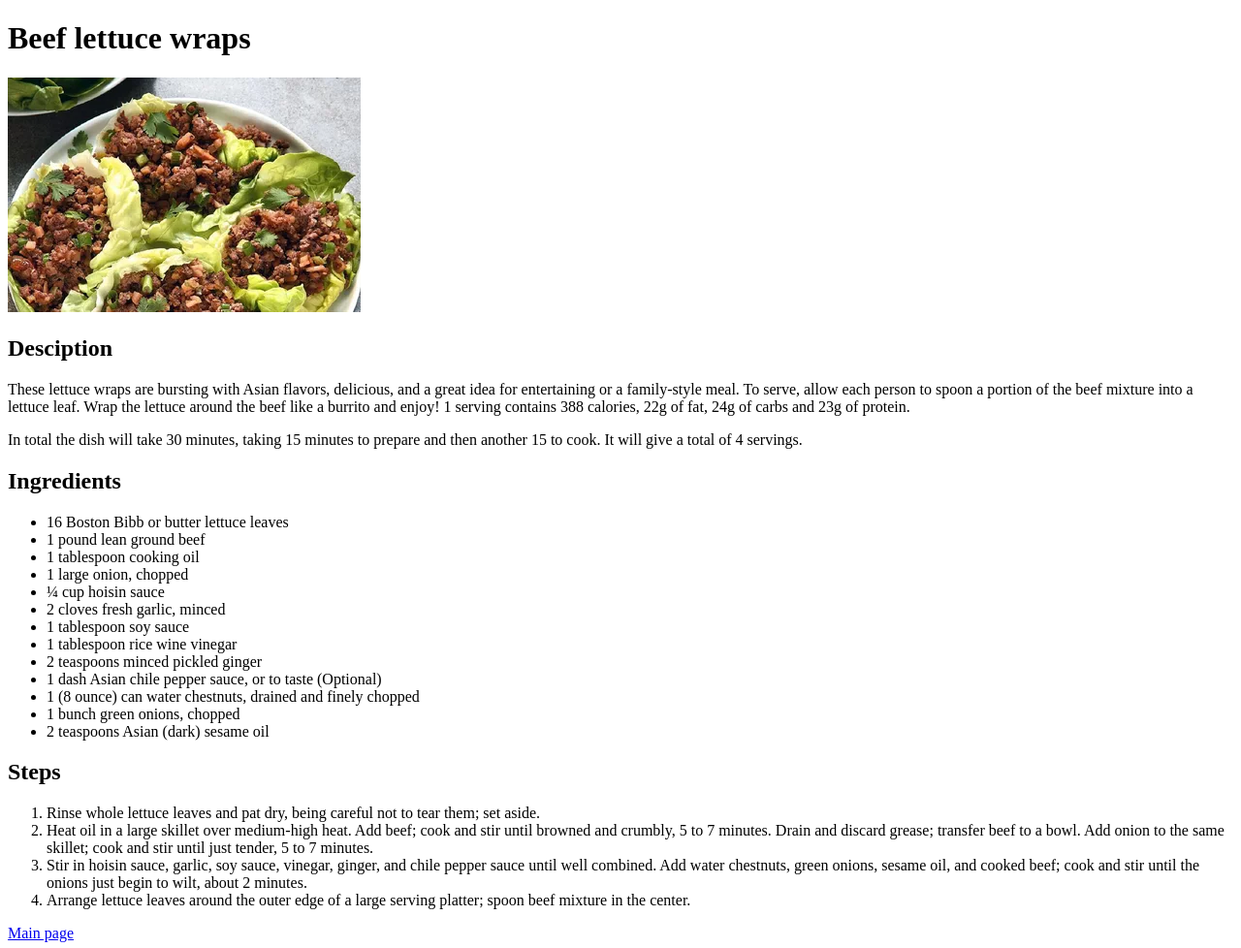
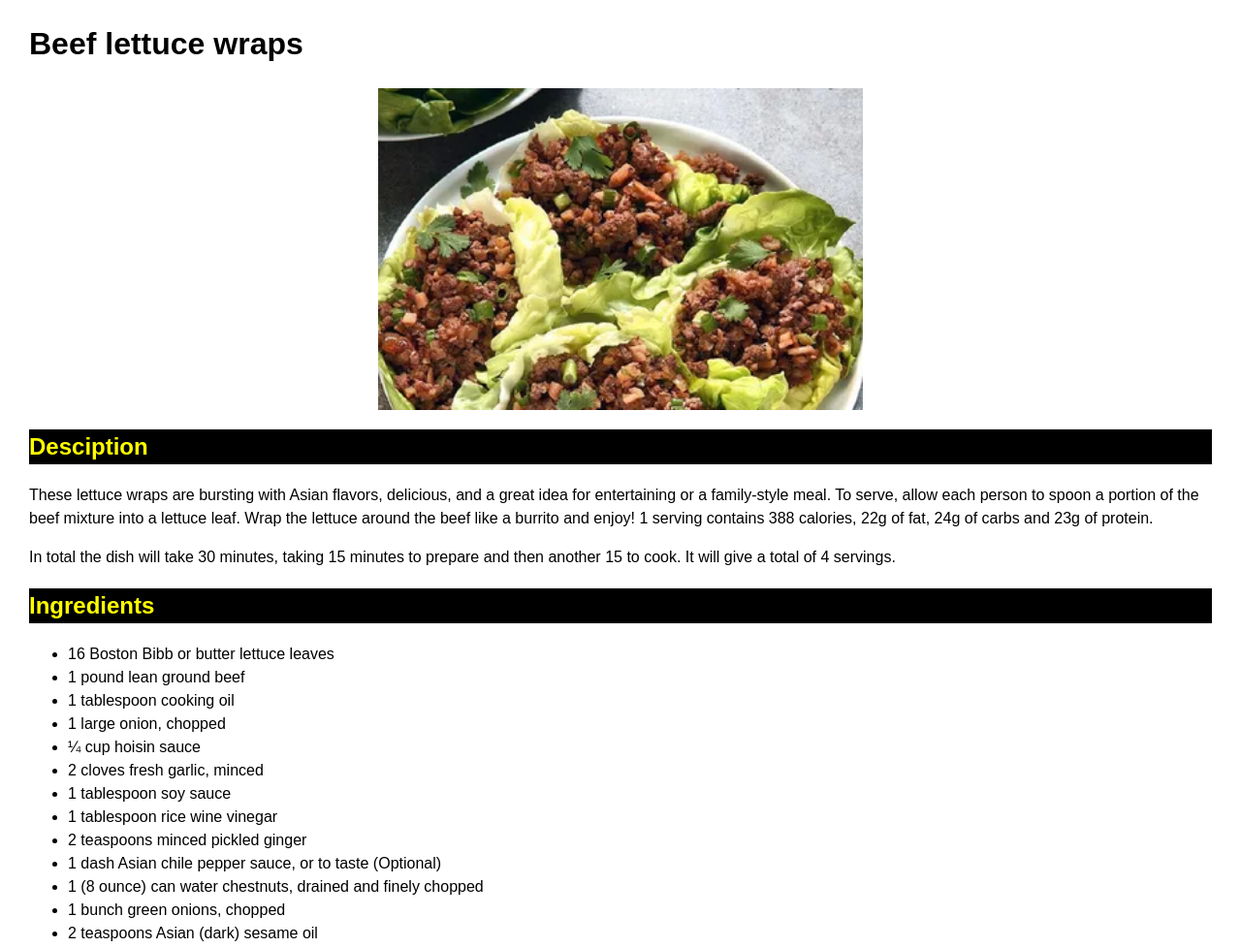
Before and after one commit to JoshuaRaybould/odin-recipes, a plain HTML site: page recipes/beef-lettuce-wraps.html in a window 1280 px wide. Shown: the top 978 px of the page at 97% size. Drawn offline with Linux system fonts and the light colour scheme.

Commit message:
Update styles.css to style all html pages
Helps make the pages look more interesting and titles stand out more.
Helps with readability by increasing spacing between lines.

```diff
--- a/recipes/beef-lettuce-wraps.html
+++ b/recipes/beef-lettuce-wraps.html
@@ -3,6 +3,7 @@
 <head>
     <meta charset="UTF-8">
     <meta name="viewport" content="width=device-width, initial-scale=1.0">
+    <link rel="stylesheet" href="../styles.css"/>
     <title>Beef lettuce wraps</title>
 </head>
 <body>
--- a/styles.css
+++ b/styles.css
@@ -0,0 +1,24 @@
+body {
+    font-family: Arial, Tahoma, sans-serif;
+    font-size: 16px;
+    margin-left: 30px;
+    margin-right: 30px;
+    line-height: 1.5;
+}
+
+img {
+    display: block;
+    width: 500px;
+    height: auto;
+    margin-left: auto;
+    margin-right: auto;
+}
+
+h1 {
+    font-weight: 800;
+}
+
+h2 {
+    color: yellow;
+    background-color: black;
+}
```
Also changed, not shown: index.html (+1 -0 lines), recipes/ranch-chicken-tacos.html (+1 -0 lines), recipes/saigon-noodle-salad.html (+1 -0 lines).
